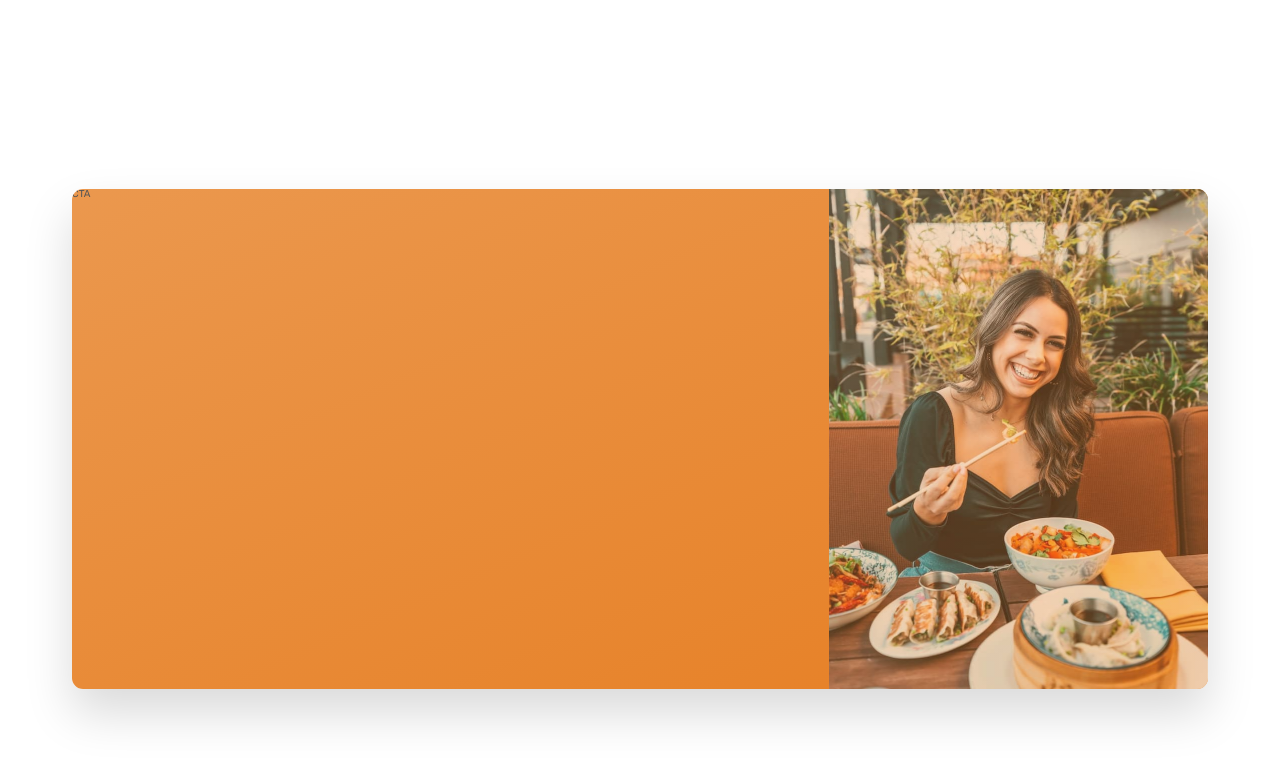
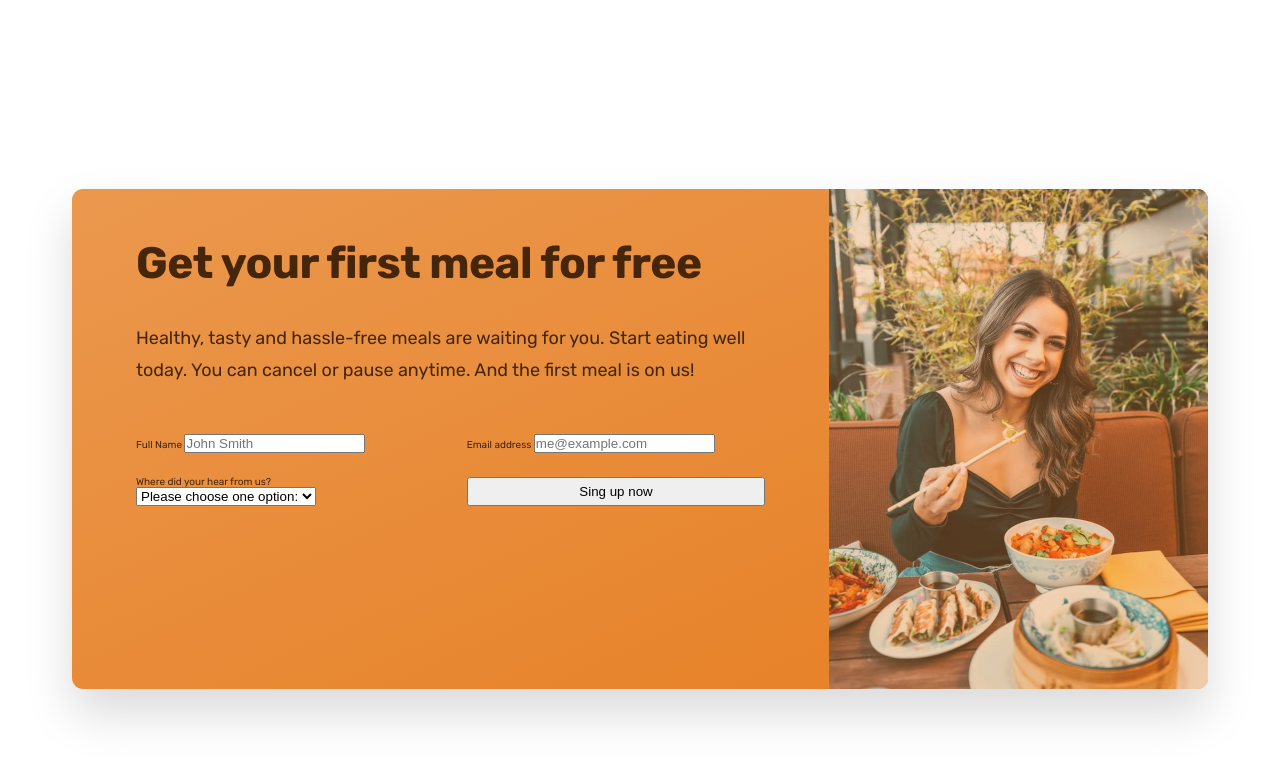
Before and after one commit to mamaca94/omnifood, a plain HTML site: page index.html in a window 1280 px wide. Shown: the part 5863-6624 px from the top of the page. Drawn offline with nearby package versions, Linux system fonts and the light colour scheme.

Commit message:
adding forms

```diff
--- a/css/style.css
+++ b/css/style.css
@@ -501,7 +501,21 @@
 }
 
 .cta-text-box {
+  padding: 4.8rem 6.4rem 6.4rem 6.4rem;
+  color: #45260a;
 }
+
+.cta-text {
+  font-size: 1.8rem;
+  line-height: 1.8;
+  margin-bottom: 4.8rem;
+}
+
+.cta .heading-secondary {
+  margin-bottom: 3.2rem;
+  color: #45260a;
+}
+
 .cta-img-box {
   background-image: linear-gradient(
       to right bottom,
@@ -512,3 +526,10 @@
   background-size: cover;
   background-position: center;
 }
+
+.cta-form {
+  display: grid;
+  grid-template-columns: 1fr 1fr;
+  column-gap: 3.2rem;
+  row-gap: 2.4rem;
+}
--- a/index.html
+++ b/index.html
@@ -447,7 +447,43 @@
     <section class="section-cta">
       <div class="container">
         <div class="cta">
-          <div class="cta-text-box">CTA</div>
+          <div class="cta-text-box">
+            <h2 class="heading-secondary">Get your first meal for free</h2>
+            <p class="cta-text">Healthy, tasty and hassle-free meals are waiting for you. Start eating well today. You
+              can cancel or pause anytime. And the first meal is on us!</p>
+
+            <form class="cta-form" action="#">
+              <div>
+                <label for="full-name">Full Name</label>
+                <input id="full-name" type="text" placeholder="John Smith" required>
+              </div>
+
+              <div>
+                <label for="email">Email address</label>
+                <input id="email" type="email" placeholder="me@example.com" required>
+              </div>
+
+              <div>
+                <label for="secelt-where">Where did your hear from us?</label>
+                <select id="select-where" required>
+                  <option value="">Please choose one option:</option>
+                  <option value="friends">Friends and family</option>
+                  <option value="youtube">Youtube video</option>
+                  <option value="podcast">Podcast</option>
+                  <option value="facebook">Facebook</option>
+                  <option value="others">Others</option>
+                </select>
+              </div>
+
+              <button class="btn">Sing up now</button>
+            </form>
+
+
+
+          </div>
+
+
+
           <div class="cta-img-box" role="img" aria-label="Woman enjoying food">
 
           </div>
```
